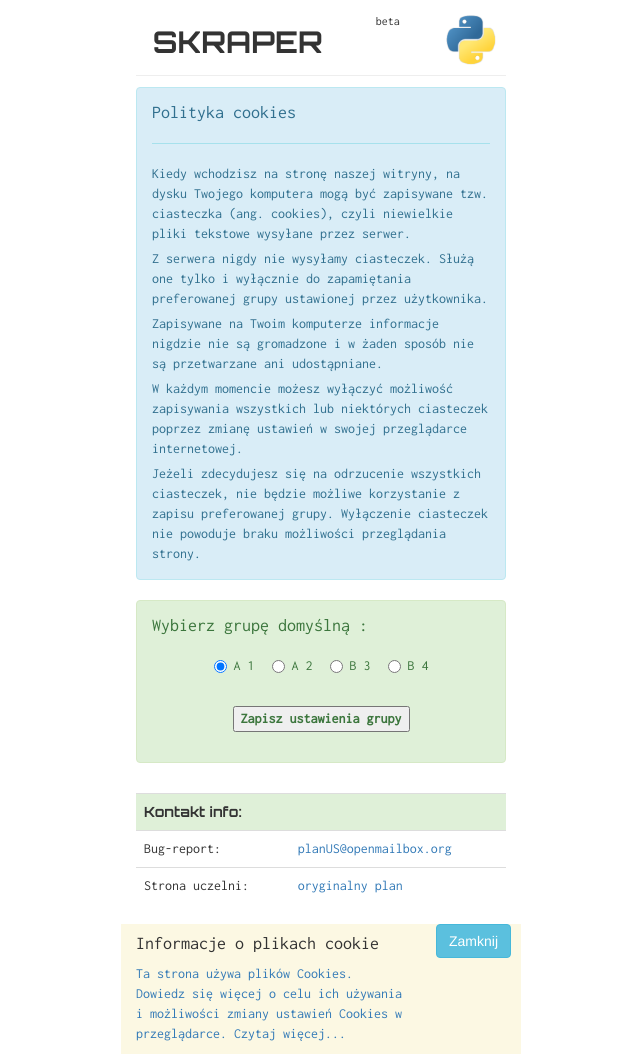
After one commit to tomwisniewskiprv/Standalone_Scraper, a Django app: page /options in a window 1280 px wide. The commit adds this page. Shown: the whole page, without its empty margins (319-959 px from the left). Run offline with Django 3.2, Linux system fonts and the light colour scheme; some libraries are stand-ins or nearby versions.

Commit message:
Added cookies support and another template options.html

```diff
--- /dev/null
+++ b/Scraper/static/main.js
@@ -0,0 +1,20 @@
+/**
+ * Created by Tomasz Wiśniewski on 05.01.2018.
+ *
+ */
+
+function main() {
+}
+
+function hide_cookie() {
+    $('#cookie_info').hide();
+    set_cookie();
+
+}
+
+function set_cookie() {
+    document.cookie = "cookie_info=accepted;";
+}
+
+
+$(document).ready(main);
--- a/Scraper/static/style.css
+++ b/Scraper/static/style.css
@@ -8,7 +8,6 @@ html {
 }
 
 .inconsolata { /*fajna*/
-
     font-family: 'Inconsolata', monospace;
 }
 
@@ -21,3 +20,8 @@ html {
     display: flex;
     justify-content: center;
 }
+
+/*Overwrites Bootstrap*/
+.container-fluid {
+    max-width: 400px;
+}
--- a/Scraper/urls.py
+++ b/Scraper/urls.py
@@ -5,4 +5,5 @@ urlpatterns = [
     url(r'^$', views.scraper, name='scraper_main_view'),
     url(r'^about$', views.about, name='scraper_about_view'),
 
+    url(r'^options$', views.options, name='scraper_options'),
 ]
--- a/Scraper/views.py
+++ b/Scraper/views.py
@@ -5,6 +5,9 @@ from .schedule_scraper2 import ScheduleScraper
 def scraper(request):
     template = "scraper.html"
     content = {}
+
+    if request.COOKIES.get("cookie_info"):
+        content["cookie_info"] = request.COOKIES["cookie_info"]
 
     if request.method == "GET":
         try:
@@ -19,15 +22,14 @@ def scraper(request):
             if request.POST.get("week") != None and request.POST.get("week") != '0':
                 schedule_scraper = ScheduleScraper(request.POST.get("week"))
                 content["weeks"] = schedule_scraper.load_numbered_weeks()
-                content["group"] = request.POST["group"]
+
+                if not request.COOKIES.get("_group"):
+                    content["saved_group"] = request.POST["group"]
+                else:
+                    content["saved_group"] = request.COOKIES.get("_group")
 
                 content["gschedule"] = schedule_scraper.get_schedule_for_all_groups()
                 content["selected_week"] = request.POST["week"]
-
-                # debug
-                # content["test"] = content.get("weeks")
-                # content["test2"] = request.POST["week"]
-
 
             else:
                 schedule_scraper = ScheduleScraper()
@@ -44,3 +46,24 @@ def about(request):
     template = "about.html"
     response = render(request, template)
     return response
+
+
+def options(request):
+    template = "options.html"
+    content = {}
+
+    if request.COOKIES.get("cookie_info"):
+        content["cookie_info"] = request.COOKIES["cookie_info"]
+
+    if request.method == "POST":
+        if request.POST.get("_group"):
+            msg = request.POST["_group"]
+            content["msg"] = msg
+
+            response = render(request, template, content)
+            response.set_cookie('_group', msg, 3600 * 24 * 365)
+
+            return response
+    else:
+        response = render(request, template, content)
+        return response
--- a/Standalone_Scraper/urls.py
+++ b/Standalone_Scraper/urls.py
@@ -1,9 +1,10 @@
 from django.conf.urls import include, url
 from django.contrib import admin
-from Scraper.views import scraper, about
+from Scraper.views import scraper, about, options
 
 urlpatterns = [
     url(r'^admin/', include(admin.site.urls)),
     url(r'^$', scraper, name='scraper'),
+    url(r'^options', options, name='options'),
     url(r'^about$', about, name='about'),
 ]
--- a/templates/base.html
+++ b/templates/base.html
@@ -13,15 +13,29 @@
 
     <link href="https://fonts.googleapis.com/css?family=Orbitron:700|Inconsolata|"
           rel="stylesheet">
+    <link rel="stylesheet" href="https://maxcdn.bootstrapcdn.com/bootstrap/3.3.7/css/bootstrap.min.css">
     <link rel="stylesheet" href="{% static "style.css" %}" type="text/css">
-    <link rel="stylesheet" href="https://maxcdn.bootstrapcdn.com/bootstrap/3.3.7/css/bootstrap.min.css">
-
 
     <script src="https://ajax.googleapis.com/ajax/libs/jquery/3.2.1/jquery.min.js"></script>
     <script src="https://maxcdn.bootstrapcdn.com/bootstrap/3.3.7/js/bootstrap.min.js"></script>
 
 </head>
 <body>
+
+<div class="container-fluid" style="padding-top: 5px;">
+    <div class="row">
+        <div class="col-xs-7">
+            <h2 class="orbitron text-center"><strong>SKRAPER</strong></h2>
+        </div>
+        <div class="col-xs-2">
+            <h6 class="inconsolata text-center">beta</h6>
+        </div>
+        <div class="col-xs-3">
+            <img src="{% static "python-logo-200.png" %}" class="img-responsive text-center">
+        </div>
+    </div>
+    <hr style="padding: 3px; margin: 0;">
+</div>
 
 <div class="container-fluid" style="padding-top: 5px;">
 
@@ -31,7 +45,7 @@
 </div>
 
 <footer class="container-fluid" style="padding-top: 10px;">
-    <table class="table roboto2">
+    <table class="table inconsolata">
         <tr class="success">
             <th class="orbitron">Kontakt info:</th>
             <th></th>
@@ -47,6 +61,25 @@
     </table>
 </footer>
 
+{% if not cookie_info %}
+    <div class="container-fluid bg-warning" id="cookie_info">
+        <div class="row">
+            <div class="col-xs-9 inconsolata">
+                <h4>Informacje o plikach cookie</h4>
+                <p class="text-primary">Ta strona używa plików Cookies. Dowiedz się więcej o celu ich używania i
+                    możliwości zmiany ustawień
+                    Cookies w przeglądarce.<a href="options.html"> Czytaj więcej...</a></p>
+            </div>
+            <div class="col-xs-3">
+                <button type="button" class="btn btn-info" id="hide_cookie" value="close_cookie_info"
+                        onclick="hide_cookie();">Zamknij
+                </button>
+            </div>
+        </div>
+    </div>
+{% endif %}
 
+<script src='https://code.jquery.com/jquery-3.1.0.min.js'></script>
+<script src='{% static 'main.js' %}'></script>
 </body>
 </html>
--- /dev/null
+++ b/templates/options.html
@@ -0,0 +1,50 @@
+{% extends "base.html" %}
+
+{% block content %}
+    <div class="col-xs-12 alert alert-info inconsolata">
+        <div><h4>Polityka cookies</h4>
+            <hr>
+        </div>
+        <p>
+            Kiedy wchodzisz na stronę naszej witryny, na dysku Twojego komputera mogą być zapisywane tzw. ciasteczka
+            (ang. cookies), czyli niewielkie pliki tekstowe wysyłane przez serwer.</p>
+        <p>
+            Z serwera nigdy nie wysyłamy ciasteczek. Służą one tylko i wyłącznie do zapamiętania preferowanej grupy
+            ustawionej przez użytkownika.
+        <p>
+            Zapisywane na Twoim komputerze informacje nigdzie nie są gromadzone i w żaden sposób nie są przetwarzane ani
+            udostąpniane. </p>
+        <p>
+            W każdym momencie możesz wyłączyć możliwość zapisywania wszystkich lub niektórych ciasteczek poprzez zmianę
+            ustawień w swojej przeglądarce internetowej.</p>
+        <p>
+            Jeżeli zdecydujesz się na odrzucenie wszystkich ciasteczek, nie będzie możliwe korzystanie z zapisu
+            preferowanej
+            grupy. Wyłączenie ciasteczek nie powoduje braku możliwości przeglądania strony. </p>
+    </div>
+
+    <div class="col-xs-12 alert alert-success inconsolata">
+        <form method="POST" id="form_cookie">
+            <div><h4>Wybierz grupę domyślną :</h4></div>
+            {% csrf_token %}
+            <div style="padding: 10px; text-align: center;">
+                <label class="radio-inline">
+                    <input type="radio" name="_group" value="A1" checked> A 1<br>
+                </label>
+                <label class="radio-inline">
+                    <input type="radio" name="_group" value="A2"> A 2<br>
+                </label>
+                <label class="radio-inline">
+                    <input type="radio" name="_group" value="B3"> B 3<br>
+                </label>
+                <label class="radio-inline">
+                    <input type="radio" name="_group" value="B4"> B 4<br>
+                </label>
+                <label style="text-align: center; padding-top: 30px;">
+                    <input type="submit" value="Zapisz ustawienia grupy">
+                </label>
+
+            </div>
+        </form>
+    </div>
+{% endblock content %}
```
Also changed, not shown: Standalone_Scraper/settings.py (+2 -15 lines), templates/scraper.html (+12 -13 lines).
